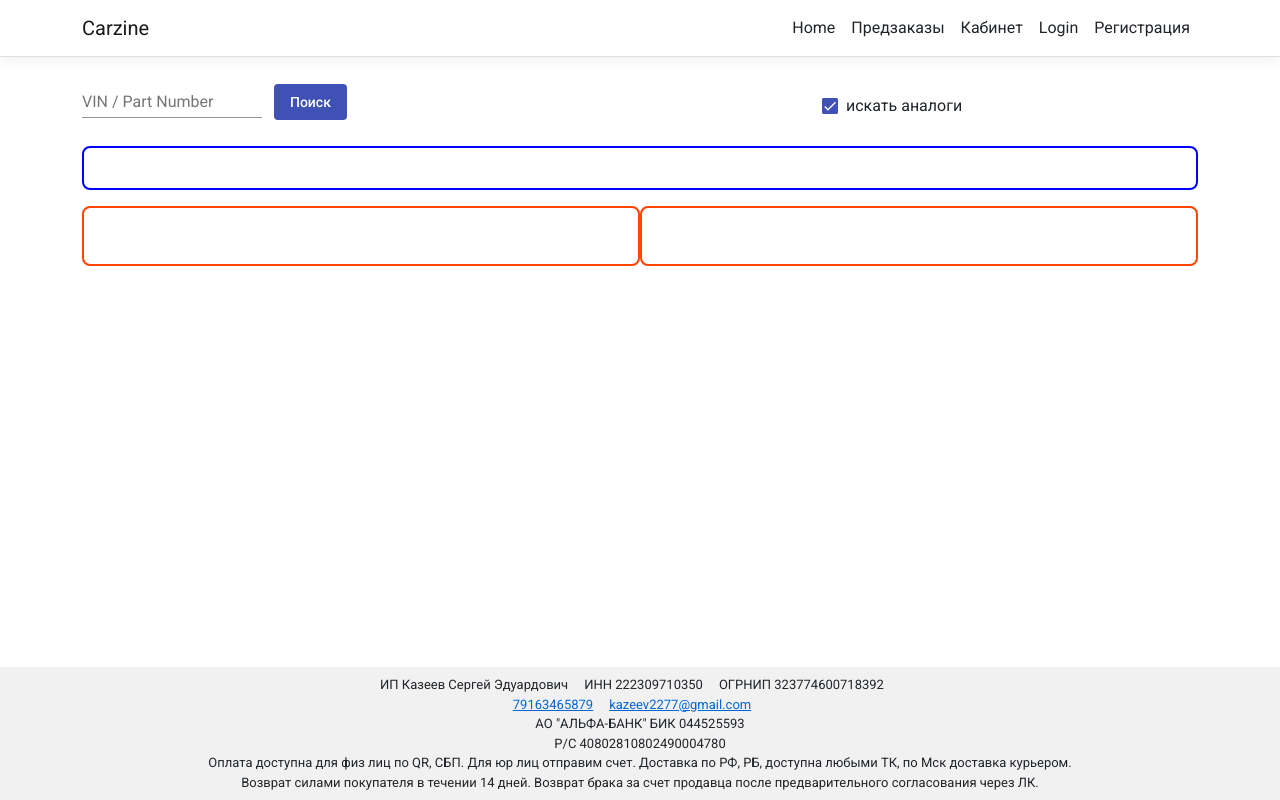
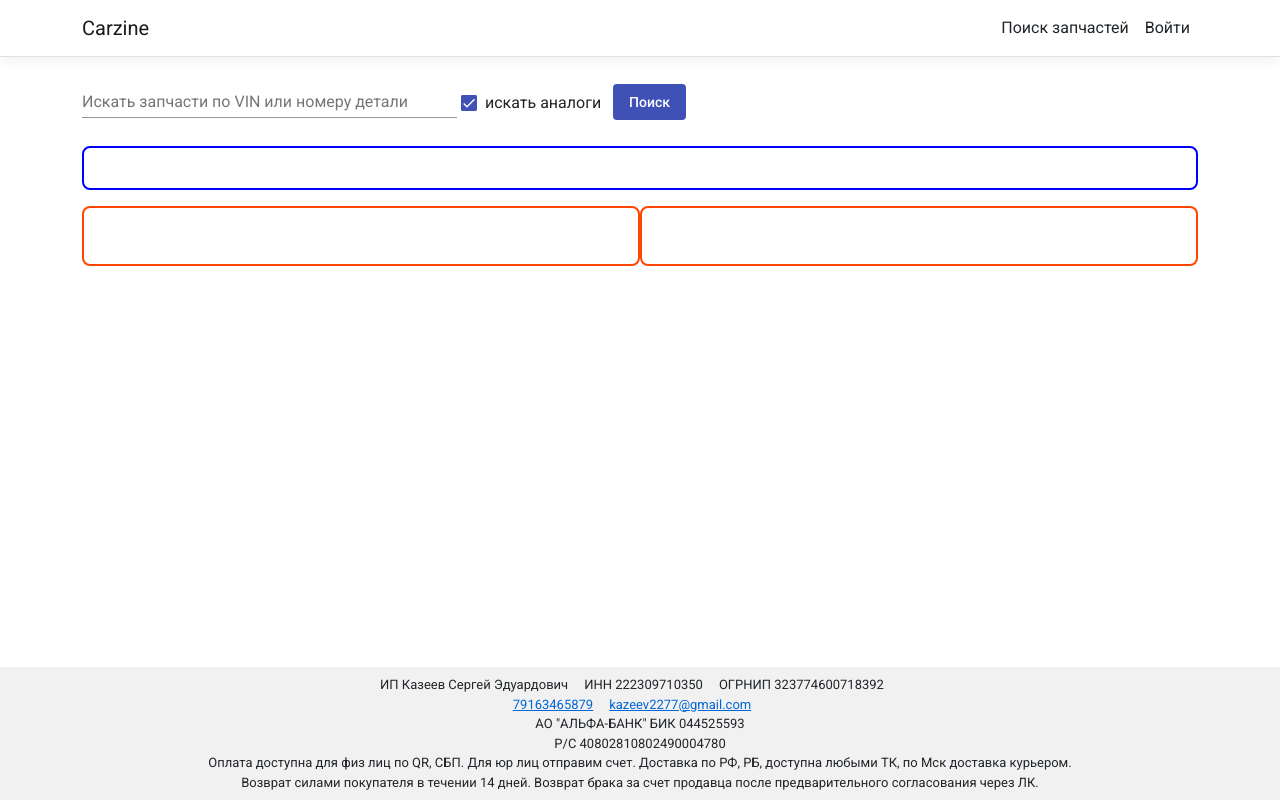
Before and after one commit to makovpv/Carzine, an Angular app in the folder Carzine/ClientApp/: page / in a window 1280 px wide. Built offline with nearby package versions, Linux system fonts and the light colour scheme.

Commit message:
Fix multiple minor issues

```diff
--- a/Carzine/ClientApp/src/app/app.component.ts
+++ b/Carzine/ClientApp/src/app/app.component.ts
@@ -19,6 +19,7 @@ export class AppComponent {
     this._snackBar.open(message, "OK", {
       duration: duration,
       panelClass: ['cz-snack-panel'],
+      verticalPosition: 'top'
     });
   }
 }
--- a/Carzine/ClientApp/src/app/home/home.component.css
+++ b/Carzine/ClientApp/src/app/home/home.component.css
@@ -6,20 +6,12 @@
 	width: 300px;
 }
 
-#search {
-	display: flex; align-items: center;
-}
-
 #search button {
 	margin: 0 8px;
 }
 
 #btn-show-all {
 	margin-top: 8px;
-}
-
-#search input {
-	margin: 0 8px;
 }
 
 .product-card-title {
@@ -42,3 +34,7 @@ area {
 .mark-img {
 	position: absolute;
 }
+
+.mat-form-field {
+	width: min(100%, 375px);
+}
--- a/Carzine/ClientApp/src/app/home/home.component.html
+++ b/Carzine/ClientApp/src/app/home/home.component.html
@@ -1,8 +1,7 @@
 <div id="search">
-	<div style="width: 740px;">
 	<mat-form-field class="search-form-field">
 		<input matInput type="search"
-				placeholder="VIN / Part Number"
+			placeholder="Искать запчасти по VIN или номеру детали"
 			[matAutocomplete]="auto"
 			[(ngModel)]="searchCode"
 			(keydown)="onSearchKeyDown($event)">
@@ -13,9 +12,9 @@
 		</mat-autocomplete>
 	</mat-form-field>
 
+	<mat-checkbox color="primary" [(ngModel)]="includeAnalog">искать аналоги</mat-checkbox>
+
 	<button mat-flat-button color="primary" (click)="search()" [disabled]="inProgress">Поиск</button>
-	</div>
-	<mat-checkbox color="primary" [(ngModel)]="includeAnalog">искать аналоги</mat-checkbox>
 </div>
 
 <div style="border: solid 2px blue; border-radius: 8px; min-height: 24px;margin: 8px 0;padding: 8px;">
--- /dev/null
+++ b/Carzine/ClientApp/src/app/models/UserModel.ts
@@ -0,0 +1,4 @@
+export type UserModel = {
+    email: string | undefined;
+    isProfUser: boolean;
+}
--- a/Carzine/ClientApp/src/app/nav-menu/nav-menu.component.html
+++ b/Carzine/ClientApp/src/app/nav-menu/nav-menu.component.html
@@ -28,36 +28,29 @@
             [routerLinkActive]="['link-active']"
             [routerLinkActiveOptions]="{ exact: true }"
           >
-            <a class="nav-link text-dark" [routerLink]="['/']">Home</a>
+            <a class="nav-link text-dark" [routerLink]="['/']">Поиск запчастей</a>
+          </li>
+          <li *ngIf="isProfUser && userName"
+            class="nav-item"
+            [routerLinkActive]="['link-active']"
+            [routerLinkActiveOptions]="{ exact: true }"
+          >
+            <a class="nav-link text-dark" [routerLink]="['/pre-orders']">Панель управления</a>
+          </li>
+          <li *ngIf="userName"
+            class="nav-item"
+            [routerLinkActive]="['link-active']"
+            [routerLinkActiveOptions]="{ exact: true }"
+          >
+            <a class="nav-link text-dark" [routerLink]="['/account']">Мои заказы</a>
           </li>
           <li
             class="nav-item"
             [routerLinkActive]="['link-active']"
             [routerLinkActiveOptions]="{ exact: true }"
           >
-            <a class="nav-link text-dark" [routerLink]="['/pre-orders']">Предзаказы</a>
-          </li>
-          <li
-            class="nav-item"
-            [routerLinkActive]="['link-active']"
-            [routerLinkActiveOptions]="{ exact: true }"
-          >
-            <a class="nav-link text-dark" [routerLink]="['/account']">Кабинет</a>
-          </li>
-          <li
-            class="nav-item"
-            [routerLinkActive]="['link-active']"
-            [routerLinkActiveOptions]="{ exact: true }"
-          >
-            <a *ngIf="!userName" class="nav-link text-dark" [routerLink]="['/login']">Login</a>
-            <span *ngIf="userName" style="cursor: pointer;" class="nav-link text-dark" (click)="logout()">Logout</span>
-          </li>
-          <li
-            class="nav-item"
-            [routerLinkActive]="['link-active']"
-            [routerLinkActiveOptions]="{ exact: true }"
-          >
-            <a style="cursor: pointer;" class="nav-link text-dark" [routerLink]="['/signup']">Регистрация</a>
+            <a *ngIf="!userName" class="nav-link text-dark" [routerLink]="['/login']">Войти</a>
+            <span *ngIf="userName" style="cursor: pointer;" class="nav-link text-dark" (click)="logout()">Выйти</span>
           </li>
         </ul>
       </div>
--- a/Carzine/ClientApp/src/app/nav-menu/nav-menu.component.ts
+++ b/Carzine/ClientApp/src/app/nav-menu/nav-menu.component.ts
@@ -8,13 +8,18 @@ import { AuthService } from '../services/auth.service';
 })
 export class NavMenuComponent implements OnInit {
   isExpanded = false;
-  userName = '';
+  userName: string | undefined | null;
+  isProfUser = false;
 
   constructor(private authService: AuthService) {}
 
   ngOnInit() {
+    this.userName = localStorage.getItem('userName');
+    this.isProfUser = localStorage.getItem('isProfUser') === 'true';
+
     this.authService.changeUserName.subscribe(data => {
-      this.userName = data;
+      this.userName = data.email;
+      this.isProfUser = data.isProfUser;
     });
   }
 
--- a/Carzine/ClientApp/src/app/services/auth.service.ts
+++ b/Carzine/ClientApp/src/app/services/auth.service.ts
@@ -1,11 +1,12 @@
 import { HttpClient } from '@angular/common/http';
 import { EventEmitter, Inject, Injectable, Output } from '@angular/core';
+import { UserModel } from '../models/UserModel';
 
 @Injectable({
   providedIn: 'root'
 })
 export class AuthService {
-  @Output() changeUserName: EventEmitter<string> = new EventEmitter();
+  @Output() changeUserName: EventEmitter<UserModel> = new EventEmitter();
 
   constructor(private http: HttpClient, @Inject('BASE_URL') private baseUrl: string) { }
 
@@ -13,7 +14,7 @@ export class AuthService {
     return this.http.post(this.baseUrl+'user/token', { email, password })
       .toPromise()
       .then((res: any) => {
-        this.changeUserName.emit(email);
+        this.changeUserName.emit({email, isProfUser: res.value.isProfUser});
         this.setSession(res.value);
       });
   }
@@ -28,11 +29,15 @@ export class AuthService {
 
   private setSession(authResult: any) {
     localStorage.setItem('access_token', authResult.access_token);
+    localStorage.setItem('userName', authResult.userName);
+    localStorage.setItem('isProfUser', authResult.isProfUser);
   }
 
   logout() {
-    this.changeUserName.emit('');
+    this.changeUserName.emit({email: undefined, isProfUser: false});
     localStorage.removeItem("access_token");
+    localStorage.removeItem("userName");
+    localStorage.removeItem("isProfUser");
   }
 
 // public isLoggedIn() {
```
Also changed, not shown: Carzine/ClientApp/src/app/home/home.component.ts (+0 -17 lines), 2 other files (tests, documents, lock files or other folders). Lines whose indentation alone changed are shown as unchanged.
